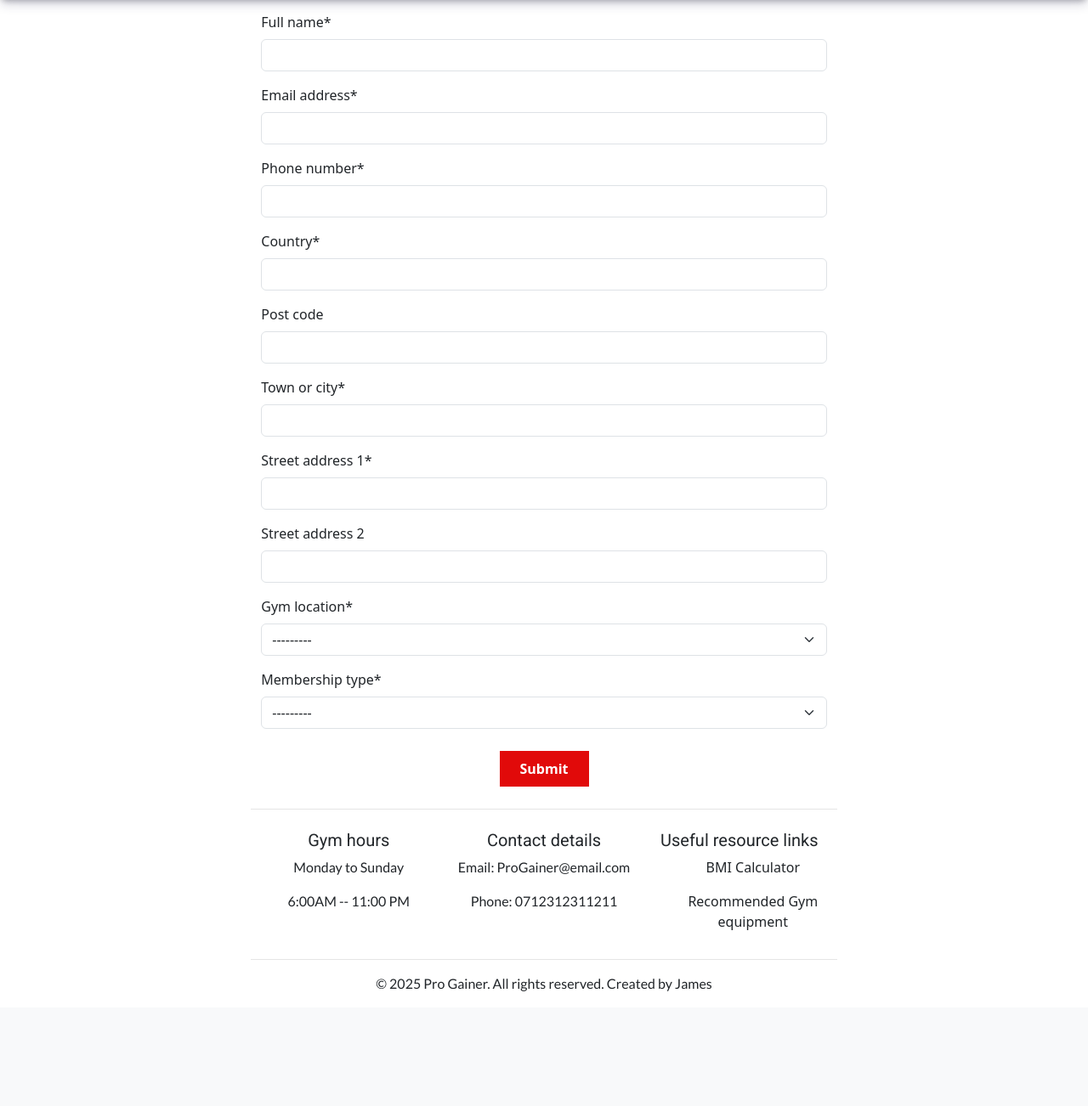
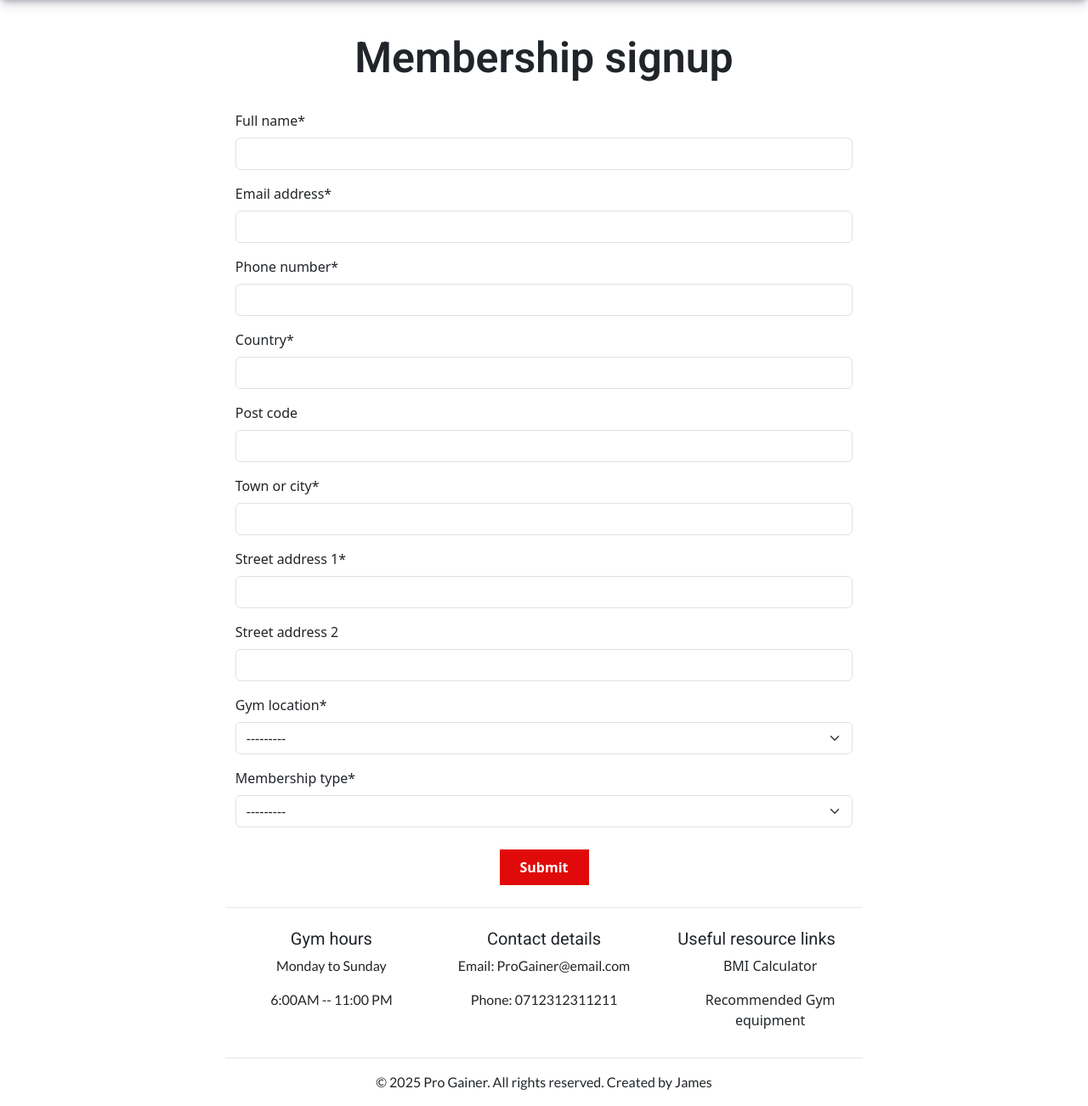
Before and after one commit to JamesBracken/Pro-Gainer, a Django app: page /membership/membership_form/ in a window 1280 px wide. Shown: the part 86-1388 px from the top of the page at 85% size. Before the commit the page ends 1253 px from the top, so only its background shows below. Run offline with Django 5.2, Linux system fonts and the light colour scheme; some libraries are stand-ins or nearby versions.

Commit message:
Add(membership): membership_form.html introduction

```diff
--- a/membership/templates/membership/subscription_form.html
+++ b/membership/templates/membership/subscription_form.html
@@ -5,6 +5,18 @@
     <div class="container">
       <div>
         <div class="row">
+          <div class="col-12">
+            {% comment %} Page introduction section {% endcomment %}
+            <section>
+              <div class="row d-flex justify-content-center my-4">
+                <div class="col-10">
+                  <h1 class="text-center">Membership signup</h1>
+                </div>
+              </div>
+            </section>
+          </div>
+          {% comment %} Signup form section {% endcomment %}
+          <section>
             <div class="col-12">
               <form method="POST" action="">
                 {% csrf_token %}
@@ -16,6 +28,7 @@
                 </div>
               </form>
             </div>
+          </section>
         </div>
       </div>
     </div>
```
Lines whose indentation alone changed are shown as unchanged.
